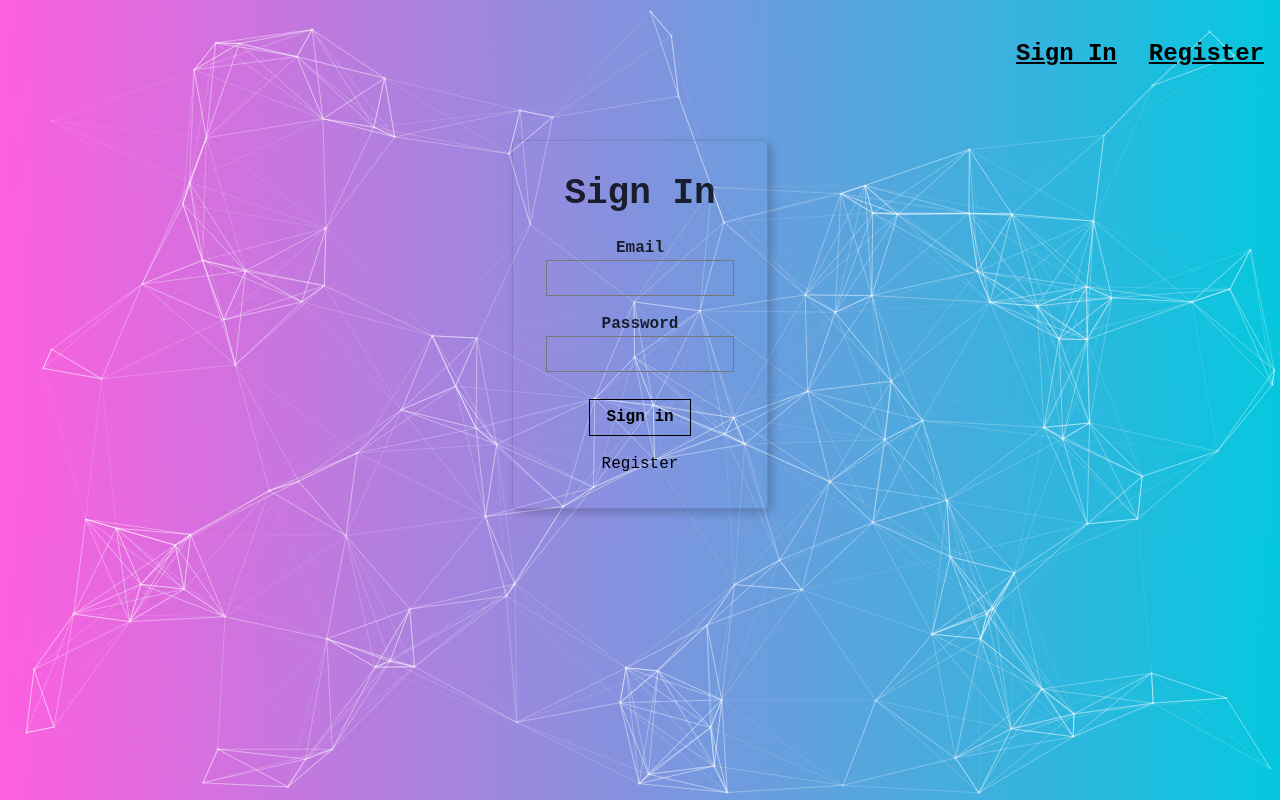
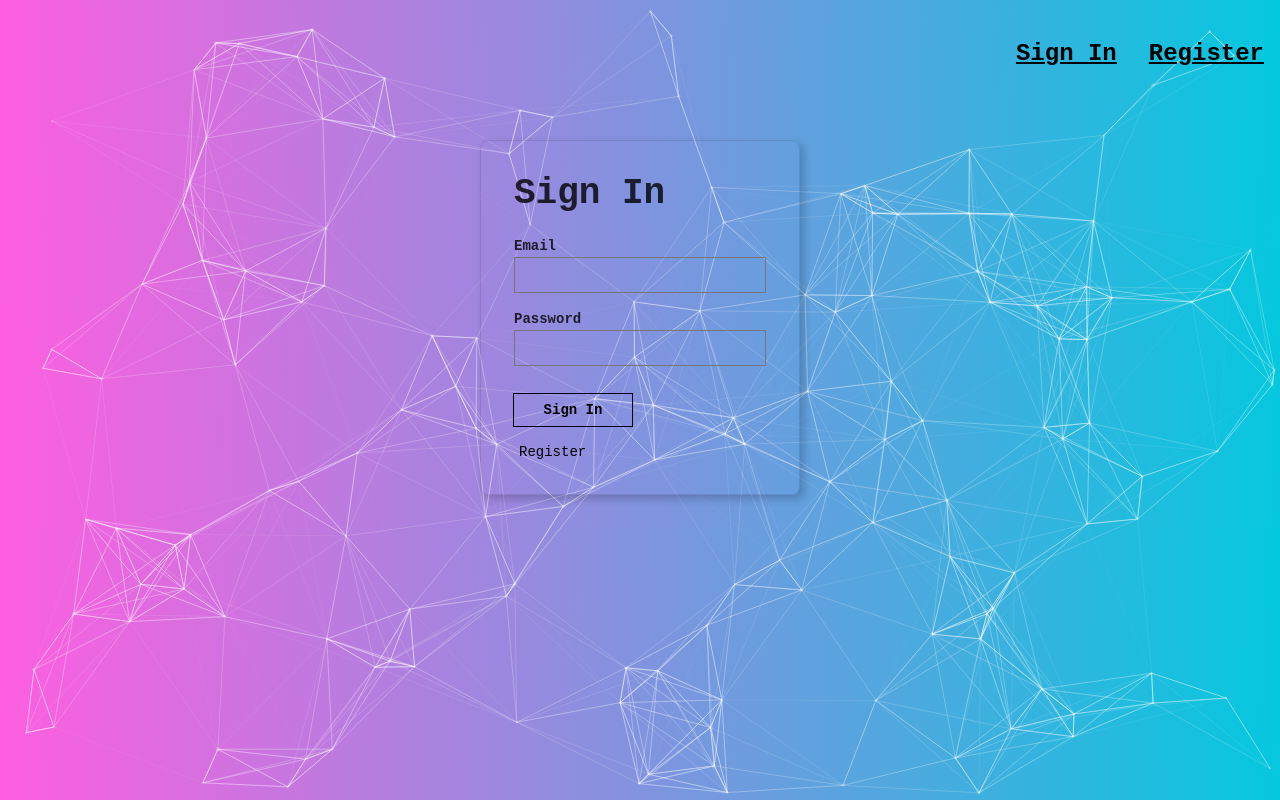
Before and after one commit to Biruh-Tesfa/face_detection_app, a React (Create React App) app in the folder frontend/: page / in a window 1280 px wide. Built offline with nearby package versions, Linux system fonts and the light colour scheme; no server answers.

Commit message:
updating signin and register

```diff
--- a/frontend/src/component/Register.js
+++ b/frontend/src/component/Register.js
@@ -7,20 +7,36 @@ class Register extends React.Component{
     this.state = {
      email:'',
      password:'',
-     name:''
+     name:'',
+     loading: false,
+     error: ""
     };
   }
 
 onEmailChange = (event)=>{
-  this.setState({email:event.target.value})
+  this.setState({email:event.target.value,error: ""})
 }
 onPasswordChange = (event)=>{
-  this.setState({password:event.target.value})
+  this.setState({password:event.target.value,error: ""})
 }
 onNameChange = (event)=>{
-  this.setState({name:event.target.value})
+  this.setState({name:event.target.value,error: ""})
 }
 onSubmitRegister =()=>{
+  if (this.state.loading) {
+      return;
+    }
+  const { email, password, name } = this.state;
+    if (!email || !password || !name) {
+      this.setState({
+        error: "Please enter your name, email and password."
+      });
+      return;
+    }
+    this.setState({
+      loading: true,
+      error: ""
+    });
   fetch(`${API_URL}/register`,{
     method:'post',
     headers:{'Content-Type' : 'application/json'},
@@ -29,57 +45,99 @@ onSubmitRegister =()=>{
       password:this.state.password,
       name:this.state.name
     })
-  }).then(respons=>respons.json())
+  }).then((response) => {
+        if (!response.ok) {
+          throw new Error("register failed");
+        }
+        return response.json();
+      })
     .then(data=>{
       if(data.id){
         this.props.loadUser(data)
         this.props.onRouteChange('home');
           } else {
-            alert("Registration failed");
+          this.setState({
+            error: "unable to register.",
+            loading: false
+          });
         }
-   })
-  .catch(err => console.log("Error registering:", err));
+    }).catch((error) => {
+        console.error("Error register:", error);
+
+        this.setState({
+          error: "Email is taken. Please use another email.",
+          loading: false
+        });
+      });
 }
 
-render(){
-  const {onRouteChange} = this.props;
+render() {
+  const { onRouteChange } = this.props;
+  const { name, email, password, loading, error } = this.state;
+
   return (
     <div>
-      <div style={{display: "flex",justifyContent: "flex-end",marginLeft:"AUTO",paddingTop:"0px"}} >
+      <div
+        style={{
+          display: "flex",
+          justifyContent: "flex-end",
+          marginLeft: "auto",
+          paddingTop: "0px"
+        }}
+      >
         <h3
-          onClick={()=>onRouteChange('SignIn')}
-          className='f3 pa3 pointer link dim black underline'
-        > Sign In </h3>
-        <h3 className='f3 pa3 pointer link dim black underline'> Register </h3>
+          onClick={() => onRouteChange("SignIn")}
+          className="f3 pa3 pointer link dim black underline"
+        >
+          Sign In
+        </h3>
+        <h3 className="f3 pa3 pointer link dim black underline">
+          Register
+        </h3>
       </div>
+
       <article className="shadow-5 br2 ba dark-gray b--black-10 mv4 w-100 w-50-m w-25-l mw5 center">
         <main className="tc pa4 black-80">
           <div className="measure center">
-          <fieldset id="sign_up" className="ba b--transparent ph0 mh0">
+            <fieldset
+              id="sign_up"
+              className="ba b--transparent ph0 mh0"
+            >
               <legend className="f2 fw6 ph0 mh0">Register</legend>
+
+              {error && (
+                <p className="red tc" role="alert">
+                  {error}
+                </p>
+              )}
+
               <div className="mv3">
                 <label className="db fw6 lh-copy f5" htmlFor="Name">
                   Name
                 </label>
                 <input
-           onChange ={this.onNameChange}
+                  onChange={this.onNameChange}
                   className="b pa2 input-reset ba bg-transparent hover-bg-black hover-white w-100"
                   type="text"
                   name="Name"
                   id="Name"
+                  value={name}
+                  disabled={loading}
                 />
               </div>
+
+              <div className="mt3">
                 <label className="db fw6 lh-copy f5" htmlFor="email-address">
                   Email
                 </label>
-            <div className="mt3">
-
                 <input
-                onChange ={this.onEmailChange}
+                  onChange={this.onEmailChange}
                   className="pa2 input-reset ba bg-transparent hover-bg-black hover-white w-100"
                   type="email"
                   name="email-address"
                   id="email-address"
+                  value={email}
+                  disabled={loading}
                 />
               </div>
 
@@ -88,31 +146,39 @@ render(){
                   Password
                 </label>
                 <input
-                onChange ={this.onPasswordChange}
+                  onChange={this.onPasswordChange}
                   className="b pa2 input-reset ba bg-transparent hover-bg-black hover-white w-100"
                   type="password"
                   name="password"
                   id="password"
+                  value={password}
+                  disabled={loading}
                 />
               </div>
             </fieldset>
 
             <div>
-            <input
+              <button
                 className="b ph3 pv2 input-reset ba b--black bg-transparent grow pointer f5 dib"
-              type="submit"
-              value="Register"
+                type="button"
                 onClick={this.onSubmitRegister}
-            />
+                disabled={loading}
+                style={{
+                  minWidth: "120px",
+                  opacity: loading ? 0.7 : 1,
+                  cursor: loading ? "not-allowed" : "pointer"
+                }}
+              >
+                {loading ? "Registering..." : "Register"}
+              </button>
             </div>
-
-
           </div>
         </main>
       </article>
     </div>
   );
 }
+
 }
 
 export default Register;
--- a/frontend/src/component/SignIn.js
+++ b/frontend/src/component/SignIn.js
@@ -8,90 +8,169 @@ class SignIn extends React.Component {
     super(props);
     this.state = {
       signinEmail:'',
-      signinPassword:''
+      signinPassword:'',
+      loading: false,
+      error: ""
     };
   }
 
 onEmailChange = (event)=>{
-  this.setState({signinEmail:event.target.value})
+  this.setState({
+    signinEmail:event.target.value,
+    error: ""
+  })
 }
 onPasswordChange = (event)=>{
-  this.setState({signinPassword:event.target.value})
+  this.setState({
+    signinPassword:event.target.value,
+    error: ""
+  })
 }
 onSubmitSignin =()=>{
+  if (this.state.loading) {
+      return;
+    }
+  const { signinEmail, signinPassword } = this.state;
+    if (!signinEmail || !signinPassword) {
+      this.setState({
+        error: "Please enter your email and password."
+      });
+      return;
+    }
+ this.setState({
+      loading: true,
+      error: ""
+    });
+
   fetch(`${API_URL}/signin`,{
     method:'post',
     headers:{'Content-Type' : 'application/json'},
     body:JSON.stringify({
-      email:this.state.signinEmail,
-      password:this.state.signinPassword
+      email:signinEmail,
+      password:signinPassword
     })
-  }).then(respons=>respons.json())
+  }).then((response) => {
+        if (!response.ok) {
+          throw new Error("Sign in failed");
+        }
+        return response.json();
+      })
     .then(data=>{
       if(data.id){
         this.props.loadUser(data)
-        this.props.onRouteChange('Home')
+        this.props.onRouteChange('home')
+       }else {
+          this.setState({
+            error: "Incorrect email or password.",
+            loading: false
+          });
         }
-    })
-}
+    }).catch((error) => {
+        console.error("Error signing in:", error);
 
-  render(){
-    const {onRouteChange} = this.props;
+        this.setState({
+          error: "Unable to sign in. Please try again.",
+          loading: false
+        });
+      });
+  };
+
+  render() {
+  const { onRouteChange } = this.props;
+  const { signinEmail, signinPassword, loading, error } = this.state;
+
   return (
     <div>
-      <div style={{display: "flex",justifyContent: "flex-end",marginLeft:"AUTO",paddingTop:"0px"}} >
-        <h3 className='f3 pa3 pointer link dim black underline'> Sign In </h3>
-        <h3 onClick={()=>onRouteChange('Register')} className='f3 pa3 pointer link dim black underline'> Register </h3>
+      <div
+        style={{
+          display: "flex",
+          justifyContent: "flex-end",
+          marginLeft: "auto",
+          paddingTop: "0px"
+        }}
+      >
+        <h3 className="f3 pa3 pointer link dim black underline">
+          Sign In
+        </h3>
+        <h3
+          onClick={() => onRouteChange("Register")}
+          className="f3 pa3 pointer link dim black underline"
+        >
+          Register
+        </h3>
       </div>
-     <article className="shadow-5 br2 ba dark-gray b--black-10 mv4 w-100 w-50-m w-25-l mw5 center">
-      <main className="tc pa4 black-80">
-        <div className="measure center">
-          <fieldset id="sign_up" className="ba b--transparent ph0 mh0">
+
+      <article className="br3 ba b--black-10 mv4 w-100 w-50-m w-25-l mw6 shadow-5 center">
+        <main className="pa4 black-80">
+          <div className="measure">
+            <fieldset
+              id="sign_up"
+              className="ba b--transparent ph0 mh0"
+            >
               <legend className="f2 fw6 ph0 mh0">Sign In</legend>
 
+              {error && (
+                <p className="red tc" role="alert">
+                  {error}
+                </p>
+              )}
+
               <div className="mt3">
-              <label className="db fw6 lh-copy f5" htmlFor="email-address">
+                <label className="db fw6 lh-copy f6" htmlFor="email">
                   Email
                 </label>
                 <input
-                onChange = {this.onEmailChange}
                   className="pa2 input-reset ba bg-transparent hover-bg-black hover-white w-100"
                   type="email"
-                name="email-address"
-                id="email-address"
+                  name="email"
+                  id="email"
+                  value={signinEmail}
+                  onChange={this.onEmailChange}
+                  disabled={loading}
                 />
               </div>
 
               <div className="mv3">
-              <label className="db fw6 lh-copy f5" htmlFor="password">
+                <label className="db fw6 lh-copy f6" htmlFor="password">
                   Password
                 </label>
                 <input
-                onChange = {this.onPasswordChange}
-                className="b pa2 input-reset ba bg-transparent hover-bg-black hover-white w-100"
+                  className="pa2 input-reset ba bg-transparent hover-bg-black hover-white w-100"
                   type="password"
                   name="password"
                   id="password"
+                  value={signinPassword}
+                  onChange={this.onPasswordChange}
+                  disabled={loading}
                 />
               </div>
             </fieldset>
 
             <div>
-            <input
-              className="b ph3 pv2 input-reset ba b--black bg-transparent grow pointer f5 dib"
-              type="submit"
-              value="Sign in"
+              <button
+                type="button"
+                className="b ph3 pv2 input-reset ba b--black bg-transparent grow pointer f6 dib"
                 onClick={this.onSubmitSignin}
-            />
+                disabled={loading}
+                style={{
+                  minWidth: "120px",
+                  opacity: loading ? 0.7 : 1,
+                  cursor: loading ? "not-allowed" : "pointer"
+                }}
+              >
+                {loading ? "Signing in..." : "Sign In"}
+              </button>
             </div>
 
             <div className="lh-copy mt3">
-            <a href="#0"
-              className="f5 link dim black db"
-              onClick={()=>onRouteChange('Register')}
+              <button
+                type="button"
+                className="f6 link dim black db pointer bg-transparent bn"
+                onClick={() => onRouteChange("Register")}
+                disabled={loading}
               >
                 Register
-            </a>
+              </button>
             </div>
           </div>
         </main>
@@ -100,6 +179,7 @@ onSubmitSignin =()=>{
   );
 }
 
+
 }
 
 export default SignIn;
```
Lines whose indentation alone changed are shown as unchanged.
